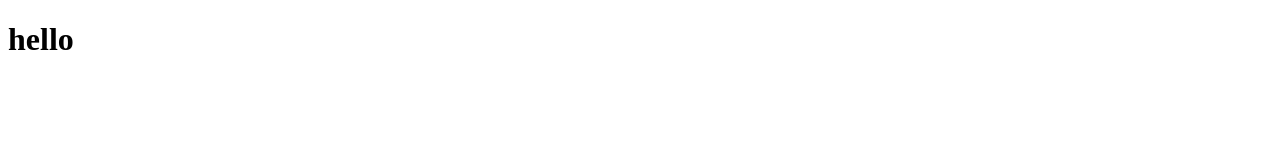
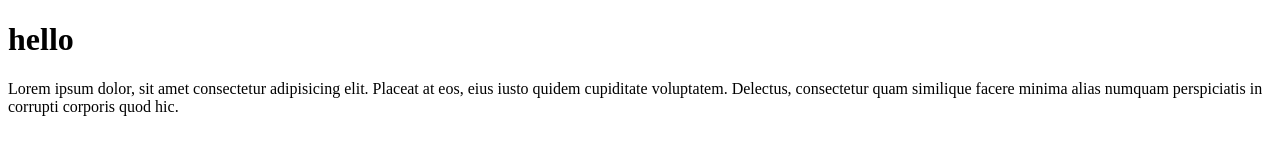
Before and after one commit to olegPavlov2020/best2020, a plain HTML site: page index.html in a window 1280 px wide. Drawn offline with Linux system fonts and the light colour scheme.

Commit message:
это параграф
Он добавляет текст

```diff
--- a/index.html
+++ b/index.html
@@ -12,6 +12,9 @@
 <body>
 
     <h1>hello</h1>
+    <p> Lorem ipsum dolor, sit amet consectetur adipisicing elit. Placeat at eos, eius iusto quidem cupiditate
+        voluptatem.
+        Delectus, consectetur quam similique facere minima alias numquam perspiciatis in corrupti corporis quod hic.</p>
 </body>
 
 </html>
```
